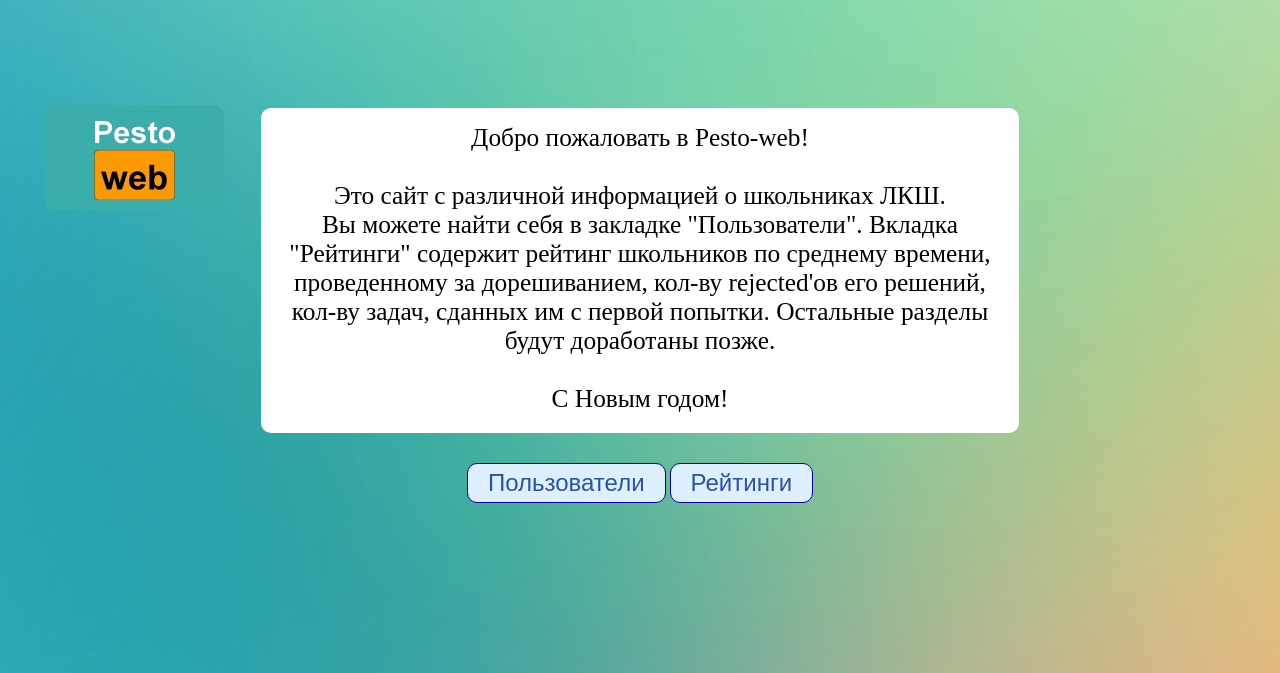
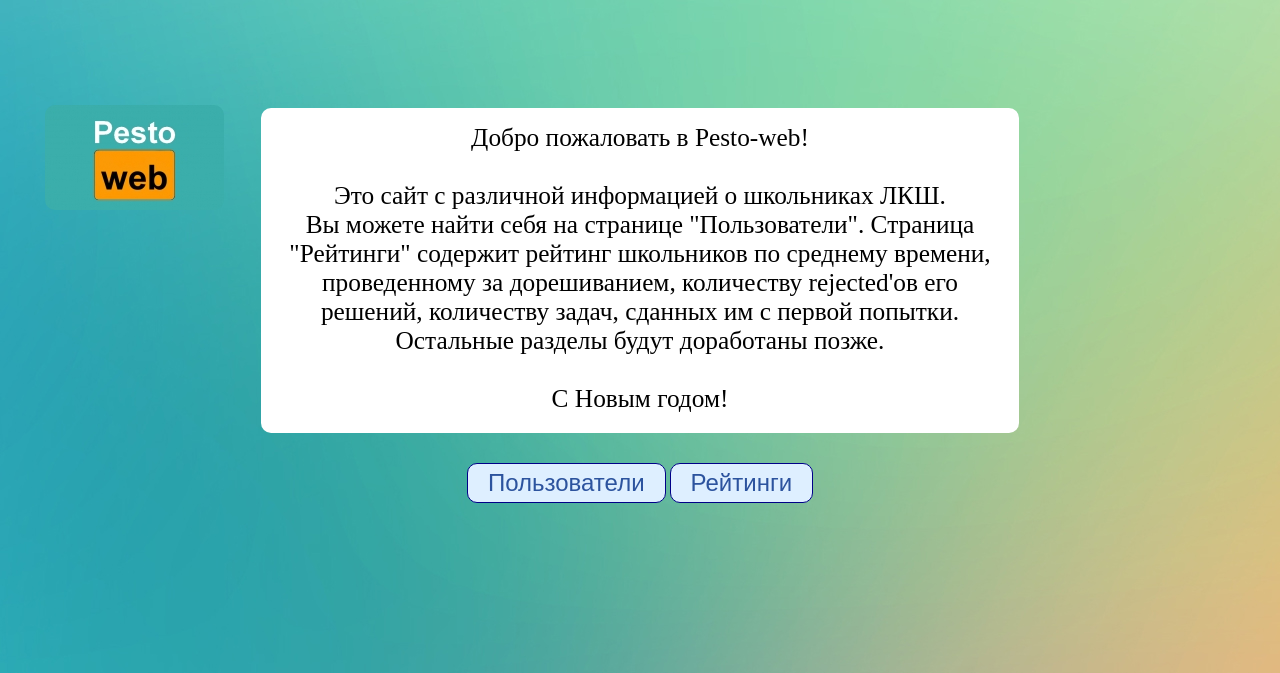
Before and after one commit to parallel-p/pesto-web, a Django app: page /home in a window 1280 px wide. Shown: the top 673 px of the page. Run offline with Django 3.2, Linux system fonts and the light colour scheme.

Commit message:
Написал по-русски

```diff
--- a/web/stats/templates/home.html
+++ b/web/stats/templates/home.html
@@ -7,7 +7,7 @@
             <p class="home">
                 Добро пожаловать в Pesto-web! <br><br>
                 Это сайт с различной информацией о школьниках ЛКШ.<br>
-                Вы можете найти себя в закладке "Пользователи". Вкладка "Рейтинги" содержит рейтинг школьников по среднему времени, проведенному за дорешиванием, кол-ву rejected'ов его решений, кол-ву задач, сданных им с первой попытки. Остальные разделы будут доработаны позже.<br><br>
+                Вы можете найти себя на странице "Пользователи". Страница "Рейтинги" содержит рейтинг школьников по среднему времени, проведенному за дорешиванием, количеству rejected'ов его решений, количеству задач, сданных им с первой попытки. Остальные разделы будут доработаны позже.<br><br>
                 С Новым годом!
             </p>
         </div>
```
